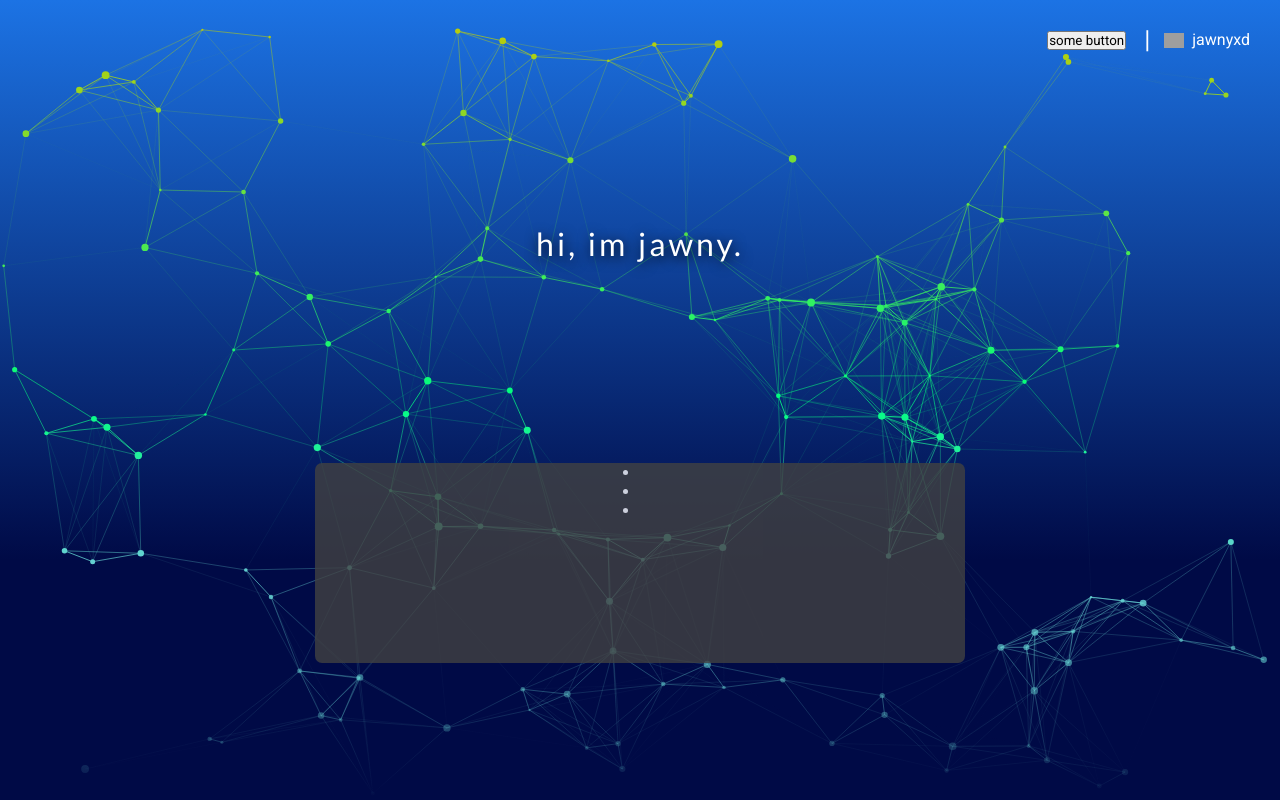
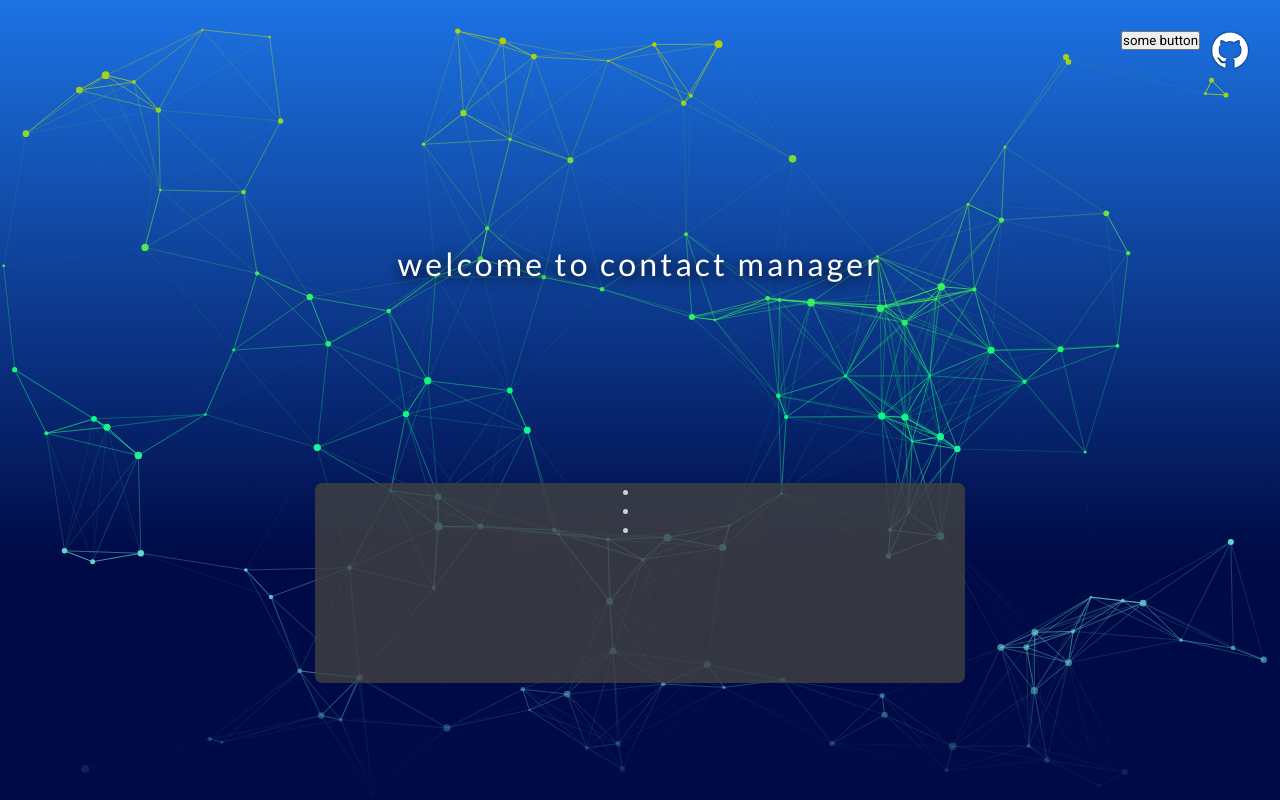
Before and after one commit to Mudrock1776/ContactManager, a PHP site: page / in a window 1280 px wide. Run offline with PHP 8.4, Linux system fonts and the light colour scheme; grey boxes are pictures that could not be loaded.

Commit message:
Added github image and changed landing text

```diff
--- a/html/index.html
+++ b/html/index.html
@@ -27,18 +27,16 @@
         <div class="button">
           <button>some button</button>
         </div>
-        <div class="content-divider">
-          <p>|</p>
-        </div>
         <div>
-          <img src="media/discord.png" alt="discord icon" class="discordicon" />
-        </div>
-        <div class="discordtxt">
-          <p>jawnyxd</p>
+          <img
+            src="media/githublogowithshadow.png"
+            alt="discord icon"
+            class="discordicon"
+          />
         </div>
       </div>
       <div class="landingtxt flex">
-        <header>hi, im jawny.</header>
+        <header>welcome to contact manager</header>
       </div>
     </div>
     <!--displaying content in the window-->
--- a/html/style.css
+++ b/html/style.css
@@ -44,23 +44,26 @@
   padding-top: 30px;
 }
 
-.content-divider {
+/* .content-divider {
   padding-left: 8px;
   padding-right: 14px;
   font-size: 25px;
   padding-top: 25px;
-}
+} */
 
-.discordtxt {
+/* .discordtxt {
   padding-left: 8px;
   padding-right: 30px;
   padding-top: 30px;
-  /* text-shadow: 0px 0px 12px black; */
-}
+  text-shadow: 0px 0px 12px black;
+} */
 
 .discordicon {
-  width: 20px;
-  padding-top: 33px;
+  width: 40px;
+  /* padding-top: 30px;
+  padding-right: 30px; */
+  margin-top: 30px;
+  margin-right: 30px;
 }
 
 
```
Also changed, not shown: html/media/githublogowithshadow.png (added).
